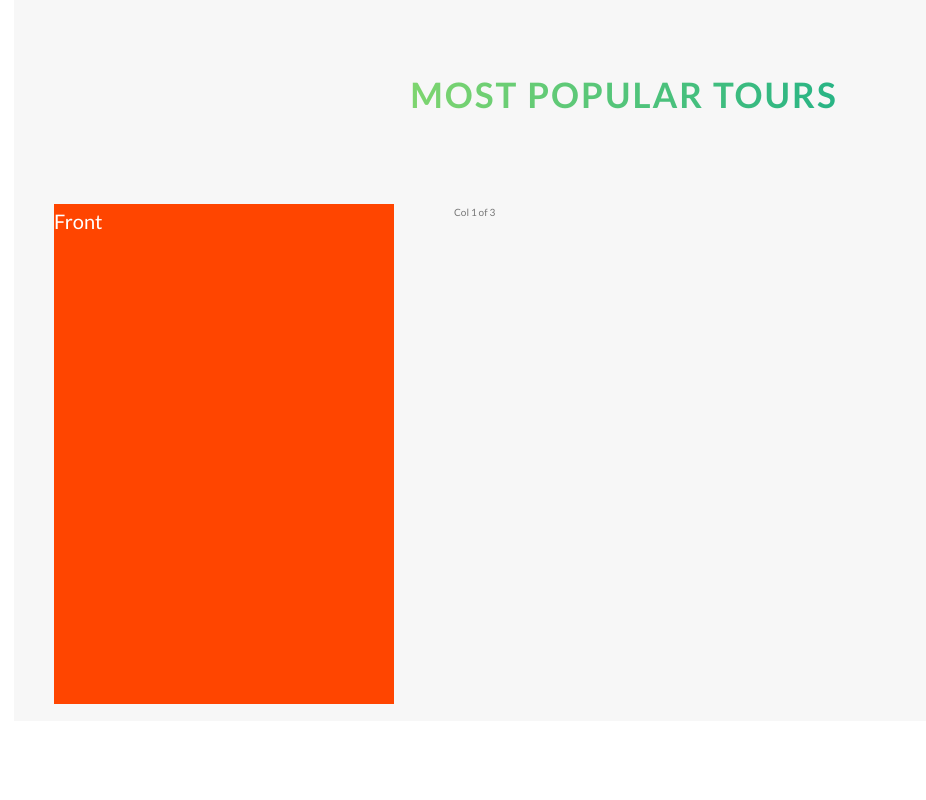
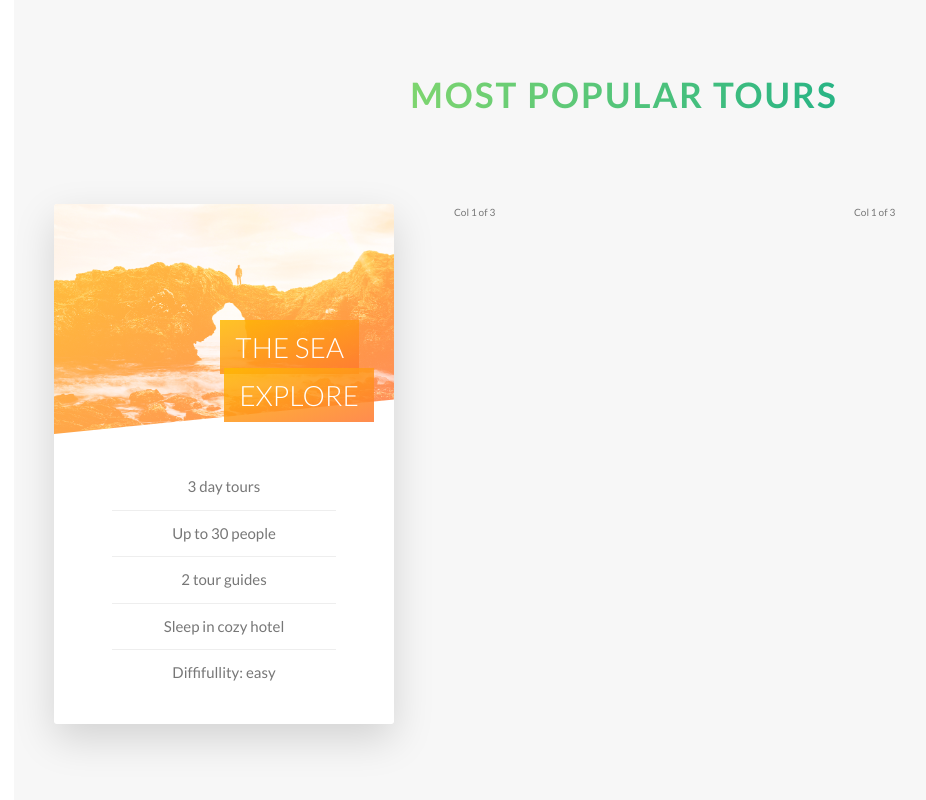
Before and after one commit to younoch/Advanced-project, a website: page index.html in a window 1280 px wide. Shown: the part 2281-3081 px from the top of the page, without its empty margins (16-942 px from the left). Before the commit the page ends 3032 px from the top, so only its background shows below. Drawn offline with Linux system fonts and the light colour scheme.

Commit message:
Date 21 August,2020

```diff
--- a/abstracts/_variables.scss
+++ b/abstracts/_variables.scss
@@ -3,7 +3,13 @@ $color-primary: #55c57a;
 $color-primary-light: #7ed56f;
 $color-primary-dark:#28b485;
 
+$color-secondary-light: #ffb900;
+$color-secondary-dark: #ff7730;
+
+$color-tertiary-light: #2998ff;
+$color-tertiary-light: #5643fa;
 $color-grey-light-1: #f7f7f7;
+$color-grey-light-2: #eee;
 $color-grey-dark: #777;
 $color-white: #fff;
 $color-black:#000;
--- a/components/_card.scss
+++ b/components/_card.scss
@@ -1,35 +1,98 @@
 .card {
+    //Funtionality
     perspective: 150rem;
     -moz-perspective: 150rem;
     position: relative;
+    height: 52rem;
 
     &__side {
-        background-color: orangered;
-        color:#fff;
-        font-size: 2rem;
-
-        height: 50rem;
-        transition: all .8s;
+        height: 52rem;
+        transition: all .8s ease;
         position: absolute;
         top:0;
         left: 0;
         width: 100%;
         backface-visibility: hidden;
+        border-radius: 3px;
+        overflow: hidden;
+        box-shadow: 0 1.5rem 4rem rgba($color-black, .15);
 
         &--front {
-            background-color: orangered;
+            background-color: $color-white;
         }
 
         &--back {
-            background-color: green;
             transform: rotateY(180deg);
+
+            &-1 {
+                background-image: linear-gradient(to right bottom, $color-secondary-light, $color-secondary-dark);
+            }
         }
     }
 
     &:hover &__side--front {
-        transform: rotateY(180deg);
+        transform: rotateY(-180deg);
     }
     &:hover &__side--back {
         transform: rotateY(0);
     }
+    //Front Side Styling
+    &__picture {
+        background-size: cover;
+        height: 23rem;
+        background-blend-mode: screen;
+        -webkit-clip-path: polygon(0 0, 100% 0, 100% 85%, 0 100%);
+        clip-path: polygon(0 0, 100% 0, 100% 85%, 0 100%);
+        &--1 {
+            background-image: linear-gradient(to right bottom, $color-secondary-light, $color-secondary-dark), url(../img/nat-5.jpg);
+        }
+        &--2 {
+            background-image: url(../img/nat-5.jpg);
+        }
+        &--3 {
+            background-image: url(../img/nat-5.jpg);
+        }
+    }
+    &__heading {
+        font-size: 2.8rem;
+        font-weight: 300;
+        text-transform: uppercase;
+        text-align: right;
+        color: $color-white;
+        position: absolute;
+        top: 12rem;
+        right: 2rem;
+        width: 75%;
+    }
+
+    &__heading-span {
+        padding: 1rem 1.5rem;
+        -webkit-box-decoration-break: clone;
+        box-decoration-break: clone;
+        &--1 {
+            background-image: linear-gradient(to right bottom,
+                rgba($color-secondary-light, .85),
+                rgba($color-secondary-dark, .85));
+        }
+    }
+
+    &__details {
+        padding: 3rem;
+
+        ul {
+            list-style: none;
+            width: 80%;
+            margin: 0 auto;
+
+            li {
+                text-align: center;
+                font-size: 1.5rem;
+                padding: 1rem;
+
+                &:not(:last-child) {
+                    border-bottom: 1px solid $color-grey-light-2;
+                }
+            }
+        }
+    }
 }
--- a/index.html
+++ b/index.html
@@ -112,9 +112,25 @@
                 <div class="col-1-of-3">
                     <div class="card">
                         <div class="card__side card__side--front">
-                            Front
+                            <div class="card__picture card__picture--1">
+                                &nbsp;
+                            </div>
+                            <h4 class="card__heading">
+                                <span class="card__heading-span card__heading-span--1">
+                                    The Sea Explore
+                                </span>
+                            </h4>
+                            <div class="card__details">
+                                <ul>
+                                    <li>3 day tours</li>
+                                    <li>Up to 30 people</li>
+                                    <li>2 tour guides</li>
+                                    <li>Sleep in cozy hotel</li>
+                                    <li>Diffifullity: easy</li>
+                                </ul>
+                            </div>
                         </div>
-                        <div class="card__side card__side--back">
+                        <div class="card__side card__side--back card__side--back-1">
                             back
                         </div>
                     </div>
--- a/layout/_header.scss
+++ b/layout/_header.scss
@@ -8,6 +8,7 @@
     background-size: cover;
     background-position: top;
     clip-path: polygon(0 0, 100% 0, 100% 75vh, 0% 100%);
+    -webkit-clip-path: polygon(0 0, 100% 0, 100% 75vh, 0% 100%);
     &__logo-box{
         position: absolute;
         top: 4rem;
--- a/package.json
+++ b/package.json
@@ -4,7 +4,7 @@
   "description": "Landing page for natours",
   "main": "index.js",
   "scripts": {
-    "compiled:sass": " node-sass sass/main.scss css/style.css -w"
+    "compile:sass": " node-sass sass/main.scss css/style.css"
   },
   "repository": {
     "type": "git",
--- a/sass/main.scss
+++ b/sass/main.scss
@@ -17,4 +17,4 @@
 
 @import "pages/home";
 
-/*10. Building the Tours Section - Part 1.mp4 (16:00) */
+/*12. Building the Tours Section - Part 2.mp4 (22:00) */
```
Also changed, not shown: css/style.css.
